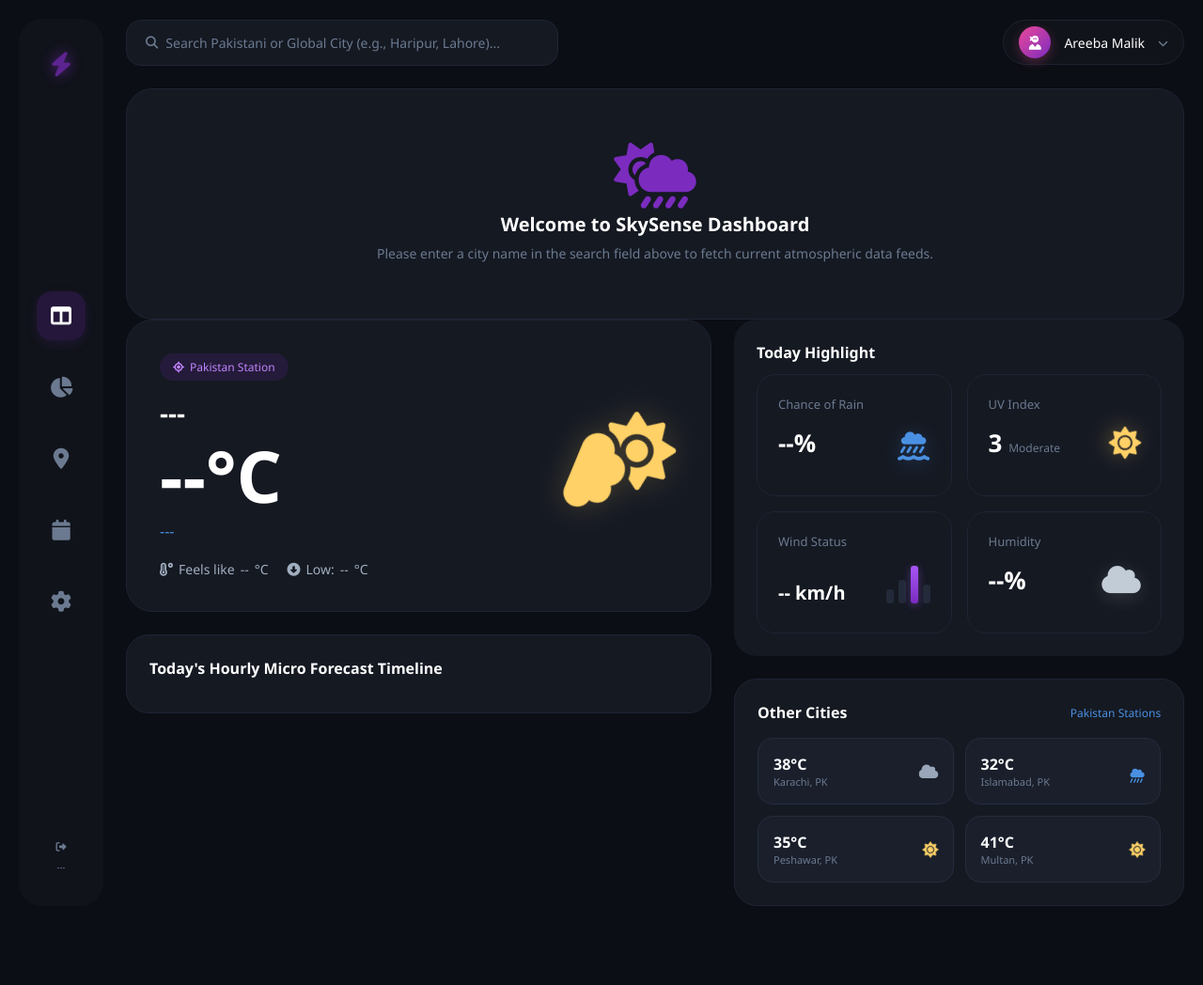
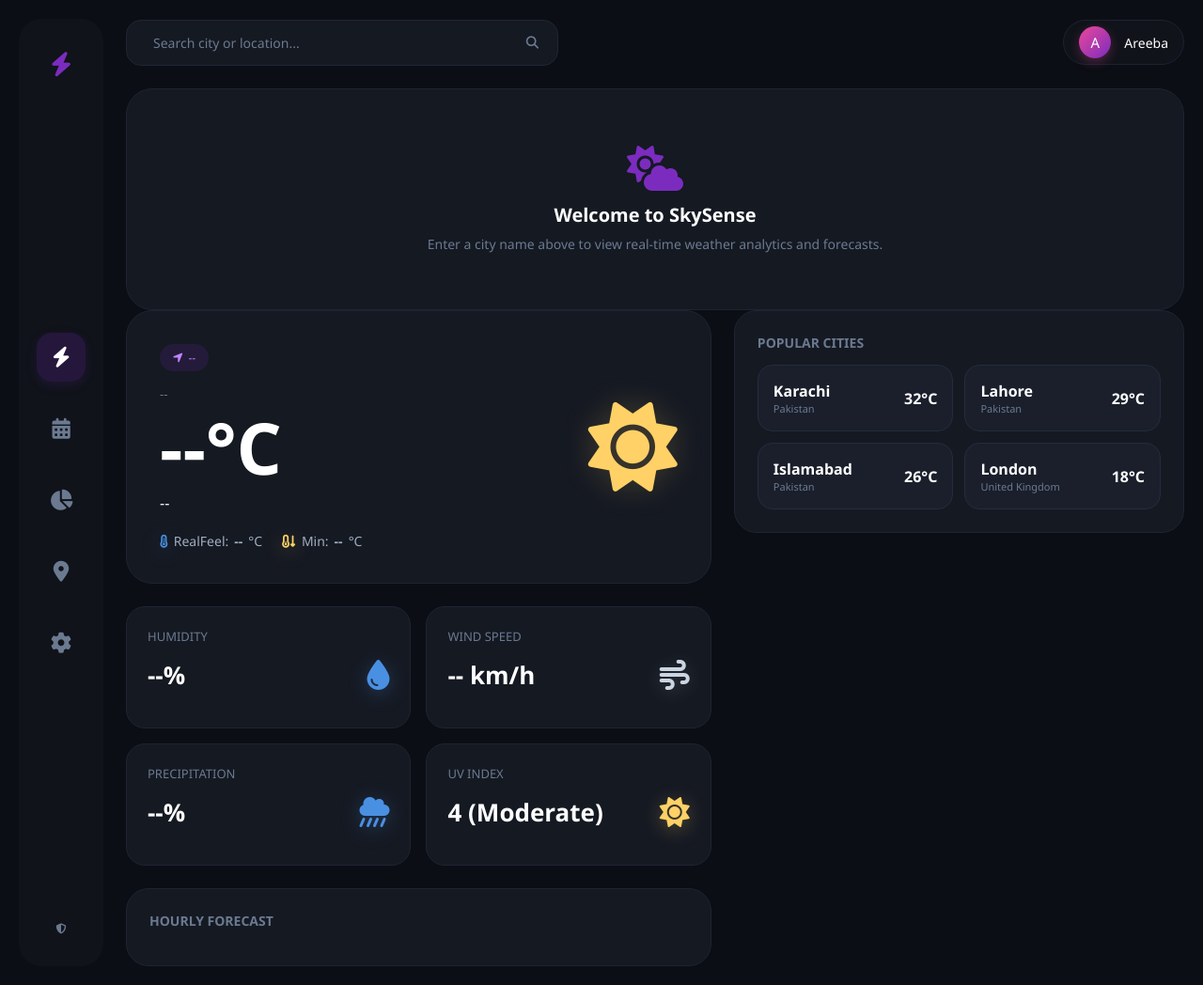
Before and after one commit to areebatasleem719-cyber/Weather-Dashboard, a plain HTML site: page index.html in a window 1280 px wide. Shown: the whole page at 94% size. Before the commit the page ends 984 px from the top, so only its background shows below. Drawn offline with Linux system fonts and the light colour scheme.

Commit message:
Refactor index.html for improved layout and navigation
Reorganize HTML structure and update sidebar navigation.

```diff
--- a/index.html
+++ b/index.html
@@ -4,142 +4,178 @@
     <meta charset="UTF-8">
     <meta name="viewport" content="width=device-width, initial-scale=1.0">
     <title>SkySense - Weather Intelligence Platform</title>
-    <!-- FontAwesome Vector Icons Package Link -->
+    <link rel="stylesheet" href="style.css">
     <link rel="stylesheet" href="https://cdnjs.cloudflare.com/ajax/libs/font-awesome/6.4.0/css/all.min.css">
-    <link rel="stylesheet" href="style.css">
 </head>
 <body>
 
     <div class="dashboard-container">
-
-        <!-- SIDEBAR NAVIGATION CONTAINER -->
-        <aside class="sidebar animate-fade-in">
+        <!-- SIDEBAR NAVIGATION -->
+        <aside class="sidebar">
             <div class="brand">
-                <i class="fa-solid fa-bolt animated-thunder"></i>
-                <h2>SkySense</h2>
+                <i class="fa-solid fa-bolt"></i>
             </div>
 
             <nav class="nav-menu">
-                <a href="#" class="nav-item active" onclick="switchTab('overview', this)" title="Overview Dashboard"><i class="fa-solid fa-table-columns"></i></a>
-                <a href="#" class="nav-item" onclick="switchTab('forecast-tab', this)" title="5-Day Forecast"><i class="fa-solid fa-chart-pie"></i></a>
-                <a href="#" class="nav-item" onclick="switchTab('map-tab', this)" title="Regional Radar"><i class="fa-solid fa-location-dot"></i></a>
-                <a href="#" class="nav-item" onclick="switchTab('alerts-tab', this)" title="Weather Advisories"><i class="fa-solid fa-calendar"></i></a>
-                <a href="#" class="nav-item" onclick="switchTab('settings-tab', this)" title="System Configurations"><i class="fa-solid fa-gear"></i></a>
+                <a href="javascript:void(0)" class="nav-item active" onclick="switchTab('overview', this)" title="Overview">
+                    <i class="fa-solid fa-bolt"></i>
+                </a>
+                <a href="javascript:void(0)" class="nav-item" onclick="switchTab('forecast', this)" title="5-Day Forecast">
+                    <i class="fa-solid fa-calendar-days"></i>
+                </a>
+                <a href="javascript:void(0)" class="nav-item" onclick="switchTab('map', this)" title="Radar Map">
+                    <i class="fa-solid fa-chart-pie"></i>
+                </a>
+                <a href="javascript:void(0)" class="nav-item" onclick="switchTab('alerts', this)" title="Alerts">
+                    <i class="fa-solid fa-location-dot"></i>
+                </a>
+                <a href="javascript:void(0)" class="nav-item" onclick="switchTab('settings', this)" title="Settings">
+                    <i class="fa-solid fa-gear"></i>
+                </a>
             </nav>
 
             <div class="sidebar-footer">
-                <i class="fa-solid fa-right-from-bracket"></i>
-                <small id="currentDate">---</small>
+                <i class="fa-solid fa-shield-halved"></i>
             </div>
         </aside>
 
-        <!-- MAIN INTERACTION VIEWPORT CONTENT -->
+        <!-- MAIN CONTENT AREA -->
         <main class="main-content">
 
-            <!-- GLOBAL APP CONTROLS TOP BAR -->
-            <header class="top-bar animate-fade-in" id="topBarControls">
+            <!-- TOP BAR (SEARCH & PROFILE) -->
+            <header class="top-bar">
                 <div class="search-box">
+                    <input type="text" id="cityInput" placeholder="Search city or location...">
                     <button id="searchBtn"><i class="fa-solid fa-magnifying-glass"></i></button>
-                    <input type="text" id="cityInput" placeholder="Search Pakistani or Global City (e.g., Haripur, Lahore)...">
                 </div>
+
                 <div class="profile-container">
-                    <div class="profile-avatar">
-                        <i class="fa-solid fa-user-ninja"></i>
-                    </div>
-                    <span class="profile-name">Areeba Malik</span>
-                    <i class="fa-solid fa-chevron-down" style="font-size: 11px; color: var(--text-muted);"></i>
+                    <div class="profile-avatar">A</div>
+                    <span class="profile-name">Areeba</span>
                 </div>
             </header>
 
-            <!-- SUB-PANEL CONTENT LAYER: OVERVIEW -->
-            <div id="overview-content" class="tab-panel active-panel">
+            <!-- TAB 1: OVERVIEW PANEL -->
+            <section id="overview-content" class="tab-panel active-panel">
 
-                <!-- Welcome Screen Placeholder Box -->
-                <div id="welcomeScreen" class="empty-state-placeholder animate-scale-up">
-                    <div class="animated-icon-wrap">
-                        <i class="fa-solid fa-cloud-sun-rain floating-anim" style="font-size: 70px; color: var(--accent-purple);"></i>
-                    </div>
-                    <h3>Welcome to SkySense Dashboard</h3>
-                    <p>Please enter a city name in the search field above to fetch current atmospheric data feeds.</p>
+                <!-- DEFAULT EMPTY STATE -->
+                <div id="welcomeScreen" class="empty-state-placeholder">
+                    <i class="fa-solid fa-cloud-sun" style="font-size: 48px; color: var(--accent-purple); margin-bottom: 12px;"></i>
+                    <h3>Welcome to SkySense</h3>
+                    <p>Enter a city name above to view real-time weather analytics and forecasts.</p>
                 </div>
 
-                <!-- Structured Grid Output Elements -->
+                <!-- WEATHER DATA DISPLAY GRID -->
                 <div id="weatherBox" style="display: none;">
 
                     <!-- LEFT COLUMN -->
-                    <div class="left-panel-column animate-scale-up">
-                        <section class="hero-card">
-                            <div>
-                                <div class="location-badge"><i class="fa-solid fa-location-crosshairs"></i> Pakistan Station</div>
-                                <h2 id="cityName">---</h2>
-                                <h1 class="main-temp"><span id="mainTemp">--</span>°C</h1>
-                                <p style="font-size: 16px; font-weight: 500; text-transform: capitalize; color: var(--accent-blue);" id="weatherDesc">---</p>
+                    <div class="left-panel-column">
+
+                        <!-- MAIN HERO WEATHER CARD -->
+                        <div class="hero-card">
+                            <div class="hero-info">
+                                <div class="location-badge">
+                                    <i class="fa-solid fa-location-arrow"></i>
+                                    <span id="cityName">--</span>
+                                </div>
+                                <div id="currentDate" style="color: var(--text-muted); font-size: 13px;">--</div>
+                                <div class="main-temp"><span id="mainTemp">--</span>°C</div>
+                                <div id="weatherDesc" style="text-transform: capitalize; font-weight: 500;">--</div>
 
                                 <div class="hero-mini-details">
-                                    <span><i class="fa-solid fa-temperature-high"></i> Feels like <span id="feelsLikeVal">--</span>°C</span>
-                                    <span><i class="fa-solid fa-circle-down"></i> Low: <span id="lowTempVal">--</span>°C</span>
+                                    <span><i class="fa-solid fa-temperature-three-quarters text-blue"></i> RealFeel: <b id="feelsLikeVal">--</b>°C</span>
+                                    <span><i class="fa-solid fa-temperature-arrow-down text-yellow"></i> Min: <b id="lowTempVal">--</b>°C</span>
                                 </div>
                             </div>
-                            <div class="weather-icon-container">
-                                <i class="fa-solid fa-cloud-sun sun-spin main-weather-icon"></i>
+                            <div class="hero-icon-box">
+                                <i class="fa-solid fa-sun main-weather-icon"></i>
                             </div>
-                        </section>
-
-                        <section class="lower-left-block">
-                            <div class="block-title" style="margin-bottom: 12px; font-weight: 600;">Today's Hourly Micro Forecast Timeline</div>
-                            <div class="forecast-grid" id="forecastGrid">
-                                <!-- Populated dynamically -->
-                            </div>
-                        </section>
                         </div>
 
-                    <!-- RIGHT COLUMN -->
-                    <div class="right-panel-column animate-scale-up">
-                        <section style="background: var(--bg-card); border-radius: 24px; padding: 24px;">
-                            <div class="block-title" style="margin-bottom: 12px; font-weight: 600;">Today Highlight</div>
+                        <!-- TODAY HIGHLIGHTS GRID -->
                         <div class="stats-grid">
-
                             <div class="stat-card">
                                 <div class="stat-info">
-                                        <h3>Chance of Rain</h3>
+                                    <h3>HUMIDITY</h3>
                                     <div class="stat-main-box">
-                                            <p id="popVal">--%</p>
-                                            <i class="fa-solid fa-cloud-showers-water rain-drop-anim text-blue"></i>
+                                        <p id="humidityVal">--%</p>
+                                        <i class="fa-solid fa-droplet text-blue"></i>
                                     </div>
                                 </div>
                             </div>
 
                             <div class="stat-card">
                                 <div class="stat-info">
-                                        <h3>UV Index</h3>
+                                    <h3>WIND SPEED</h3>
                                     <div class="stat-main-box">
-                                            <p id="uvVal">3 <span style="font-size:12px; font-weight:normal; color:var(--text-muted)">Moderate</span></p>
-                                            <i class="fa-solid fa-sun sun-spin text-yellow"></i>
+                                        <p id="windVal">-- km/h</p>
+                                        <i class="fa-solid fa-wind text-gray"></i>
                                     </div>
                                 </div>
                             </div>
 
                             <div class="stat-card">
                                 <div class="stat-info">
-                                        <h3>Wind Status</h3>
-                                        <div class="stat-main-box" style="align-items: flex-end;">
-                                            <p id="windVal" style="font-size: 20px;">-- km/h</p>
-                                            <div class="mini-chart-vector">
-                                                <div class="bar-vect" style="height: 15px;"></div>
-                                                <div class="bar-vect" style="height: 25px;"></div>
-                                                <div class="bar-vect active" style="height: 40px;"></div>
-                                                <div class="bar-vect" style="height: 20px;"></div>
-                                            </div>
+                                    <h3>PRECIPITATION</h3>
+                                    <div class="stat-main-box">
+                                        <p id="popVal">--%</p>
+                                        <i class="fa-solid fa-cloud-showers-heavy text-blue"></i>
                                     </div>
                                 </div>
                             </div>
 
                             <div class="stat-card">
                                 <div class="stat-info">
-                                        <h3>Humidity</h3>
+                                    <h3>UV INDEX</h3>
                                     <div class="stat-main-box">
-                                            <p id="humidityVal">--%</p>
-                                            <i class="fa-solid fa-cloud pulsing-cloud text-gray"></i>
+                                        <p>4 (Moderate)</p>
+                                        <i class="fa-solid fa-sun text-yellow"></i>
+                                    </div>
+                                </div>
+                            </div>
+                        </div>
+
+                        <!-- HOURLY FORECAST -->
+                        <div class="lower-left-block">
+                            <h3 style="font-size: 14px; margin-bottom: 14px; color: var(--text-muted);">HOURLY FORECAST</h3>
+                            <div class="forecast-grid" id="forecastGrid"></div>
+                        </div>
+
+                    </div>
+
+                    <!-- RIGHT COLUMN -->
+                    <div class="right-panel-column">
+                        <div class="lower-right-block">
+                            <h3 style="font-size: 14px; margin-bottom: 14px; color: var(--text-muted);">POPULAR CITIES</h3>
+                            <div class="static-cities-grid">
+                                <div class="static-city-item">
+                                    <div>
+                                        <strong>Karachi</strong>
+                                        <p style="font-size: 11px; color: var(--text-muted);">Pakistan</p>
+                                    </div>
+                                    <span style="font-weight: 600;">32°C</span>
+                                </div>
+                                <div class="static-city-item">
+                                    <div>
+                                        <strong>Lahore</strong>
+                                        <p style="font-size: 11px; color: var(--text-muted);">Pakistan</p>
+                                    </div>
+                                    <span style="font-weight: 600;">29°C</span>
+                                </div>
+                                <div class="static-city-item">
+                                    <div>
+                                        <strong>Islamabad</strong>
+                                        <p style="font-size: 11px; color: var(--text-muted);">Pakistan</p>
+                                    </div>
+                                    <span style="font-weight: 600;">26°C</span>
+                                </div>
+                                <div class="static-city-item">
+                                    <div>
+                                        <strong>London</strong>
+                                        <p style="font-size: 11px; color: var(--text-muted);">United Kingdom</p>
+                                    </div>
+                                    <span style="font-weight: 600;">18°C</span>
+                                </div>
                             </div>
                         </div>
                     </div>
@@ -147,96 +183,76 @@
                 </div>
             </section>
 
-                        <section class="lower-right-block">
-                            <div style="display: flex; justify-content: space-between; align-items: center; margin-bottom: 16px;">
-                                <div class="block-title" style="margin-bottom:0; font-weight: 600;">Other Cities</div>
-                                <span style="font-size: 12px; color: var(--accent-blue); font-weight:500;">Pakistan Stations</span>
+            <!-- TAB 2: 5-DAY EXTENDED FORECAST PANEL -->
+            <section id="forecast-content" class="tab-panel">
+                <div class="settings-card">
+                    <h3>5-Day Extended Weather Outlook</h3>
+                    <p id="forecastPrompt" style="color: var(--text-muted); font-size: 13px;">Search a city to load 5-day weather forecast data.</p>
+                    <h4 id="forecastTitle" style="display:none; font-size: 14px; margin-bottom: 12px; color: var(--accent-purple);">EXTENDED TIMELINE</h4>
+                    <div class="forecast-grid" id="extendedForecastGrid"></div>
                 </div>
-                            <div class="static-cities-grid">
-                                <div class="static-city-item">
-                                    <div><p style="font-weight: 600;">38°C</p><p style="font-size: 11px; color: var(--text-muted);">Karachi, PK</p></div>
-                                    <i class="fa-solid fa-cloud pulsing-cloud" style="color: var(--text-gray);"></i>
+            </section>
+
+            <!-- TAB 3: RADAR MAP PANEL -->
+            <section id="map-content" class="tab-panel">
+                <div class="map-container-mock">
+                    <div class="map-sidebar-cities">
+                        <h3>SELECT REGION</h3>
+                        <div class="city-map-item active" onclick="updateMockMap('karachi')">
+                            Karachi <span>Clear Sky</span>
                         </div>
-                                <div class="static-city-item">
-                                    <div><p style="font-weight: 600;">32°C</p><p style="font-size: 11px; color: var(--text-muted);">Islamabad, PK</p></div>
-                                    <i class="fa-solid fa-cloud-showers-heavy rain-drop-anim" style="color: var(--accent-blue);"></i>
+                        <div class="city-map-item" onclick="updateMockMap('lahore')">
+                            Lahore <span>Haze / Clouds</span>
                         </div>
-                                <div class="static-city-item">
-                                    <div><p style="font-weight: 600;">35°C</p><p style="font-size: 11px; color: var(--text-muted);">Peshawar, PK</p></div>
-                                    <i class="fa-solid fa-sun sun-spin" style="color: var(--sunny-yellow);"></i>
+                        <div class="city-map-item" onclick="updateMockMap('islamabad')">
+                            Islamabad <span>Light Rain</span>
                         </div>
-                                <div class="static-city-item">
-                                    <div><p style="font-weight: 600;">41°C</p><p style="font-size: 11px; color: var(--text-muted);">Multan, PK</p></div>
-                                    <i class="fa-solid fa-sun sun-spin" style="color: var(--sunny-yellow);"></i>
+                    </div>
+                    <div class="map-display-area">
+                        <i class="fa-solid fa-earth-asia" style="font-size: 80px; color: var(--accent-purple); opacity: 0.3; margin-bottom: 12px;"></i>
+                        <h3 id="mapVisualCity">Karachi Regional Radar Map</h3>
+                        <p style="color: var(--text-muted); font-size: 12px; margin-top: 4px;">Live Doppler radar simulation active.</p>
                     </div>
                 </div>
             </section>
+
+            <!-- TAB 4: ALERTS PANEL -->
+            <section id="alerts-content" class="tab-panel">
+                <div class="alerts-wrapper">
+                    <div class="alert-banner warning">
+                        <div class="alert-icon-box">
+                            <i class="fa-solid fa-triangle-exclamation" style="color: #FFC107;"></i>
                         </div>
-
-                </div>
-            </div>
-
-            <!-- SUB-PANEL CONTENT LAYER: EXTENDED FORECAST -->
-            <div id="forecast-tab-content" class="tab-panel">
-                <section class="forecast-section animate-scale-up" style="background: var(--bg-card); padding: 24px; border-radius: 24px; min-height: 400px;">
-                    <h3 id="forecastTitle" style="font-size: 18px; margin-bottom: 24px; font-weight: 600; letter-spacing: 0.5px; color: #FFF; display:none;">5-DAY EXTENDED FORECAST INDEX</h3>
-
-                    <div class="forecast-grid" id="extendedForecastGrid">
-                        <!-- Populated dynamically -->
-                    </div>
-
-                    <div id="forecastPrompt" class="empty-state-placeholder" style="margin-top:0; background: transparent; padding:40px;">
-                        <i class="fa-solid fa-calendar-days floating-anim" style="font-size: 50px; color: var(--text-muted); margin-bottom: 15px;"></i>
-                        <h3>Extended Metrical Graph Pipeline Empty</h3>
-                        <p>Search for an active city terminal under the core Overview Dashboard tab to populate historical day matrices.</p>
-                    </div>
-                </section>
-            </div>
-
-            <!-- SUB-PANEL CONTENT LAYER: MAPS INTERFACE -->
-            <div id="map-tab-content" class="tab-panel">
-                <div class="map-container-mock animate-scale-up">
-                    <div class="map-sidebar-cities">
-                        <h3><i class="fa-solid fa-earth-asia"></i> Regional Radar Trackers</h3>
-                        <div class="city-map-item active" onclick="updateMockMap('lahore')"><strong>Lahore Station</strong><span>39°C | Systems Nominal</span></div>
-                        <div class="city-map-item" onclick="updateMockMap('haripur')"><strong>Haripur Node</strong><span>31°C | Humid Tracking</span></div>
-                        <div class="city-map-item" onclick="updateMockMap('rawalpindi')"><strong>Rawalpindi Terminal</strong><span>33°C | Active Cloud Matrix</span></div>
-                    </div>
-                    <div class="map-display-area" id="mapDisplayArea">
-                        <i class="fa-solid fa-map-location-dot floating-anim" style="font-size: 70px; opacity: 0.15; margin-bottom: 20px;"></i>
-                        <h2 id="mapVisualCity">Lahore Regional Radar Map</h2>
-                        <p style="color: var(--text-gray); font-size: 14px; margin-top: 10px; max-width: 400px; text-align: center;">Simulating live satellite weather tracking feed frames over domestic geographic coordination matrices.</p>
-                        <div class="mock-radar-dot"></div>
+                        <div>
+                            <h4 style="font-size: 15px; margin-bottom: 4px;">Heat Advisory Active</h4>
+                            <p style="font-size: 13px; color: var(--text-muted);">High temperatures expected in Southern Regions. Stay hydrated during peak hours.</p>
                         </div>
                     </div>
                 </div>
+            </section>
 
-            <!-- SUB-PANEL CONTENT LAYER: SEVERE WEATHER ALERTS -->
-            <div id="alerts-tab-content" class="tab-panel">
-                <div class="alerts-wrapper animate-scale-up">
-                    <div class="alert-banner warning">
-                        <div class="alert-icon-box"><i class="fa-solid fa-triangle-exclamation animated-thunder"></i></div>
-                        <div class="alert-details">
-                            <h4>Extreme Regional Heatwave Advisory</h4>
-                            <p>Ambient thermal indexes stay elevated above traditional warning thresholds during standard mid-day cycles across Punjab and Sindh districts.</p>
-                            <small>System Matrix Processing Feed Node: PMD Severe Live Tracker</small>
+            <!-- TAB 5: SETTINGS PANEL -->
+            <section id="settings-content" class="tab-panel">
+                <div class="settings-card settings-grid-layout">
+                    <h3>System Configurations</h3>
+
+                    <div class="setting-option">
+                        <label>Temperature Conversion Metrics</label>
+                        <select>
+                            <option>Celsius (°C)</option>
+                            <option>Fahrenheit (°F)</option>
+                        </select>
+                    </div>
+
+                    <div class="setting-option">
+                        <label>Wind Speed Metrics</label>
+                        <select>
+                            <option>Kilometers per hour (km/h)</option>
+                            <option>Miles per hour (mph)</option>
+                        </select>
                     </div>
                 </div>
-                </div>
-            </div>
-
-            <!-- SUB-PANEL CONTENT LAYER: USER APP PREFERENCES -->
-            <div id="settings-tab-content" class="tab-panel">
-                <div class="settings-grid-layout animate-scale-up">
-                    <div class="settings-card">
-                        <h3><i class="fa-solid fa-sliders"></i> System Configurations</h3>
-                        <div class="setting-option">
-                            <label>Temperature Conversion Metrics</label>
-                            <select><option>Celsius (°C)</option><option>Fahrenheit (°F)</option></select>
-                        </div>
-                    </div>
-                </div>
-            </div>
+            </section>
 
         </main>
     </div>
```
Lines whose indentation alone changed are shown as unchanged.
